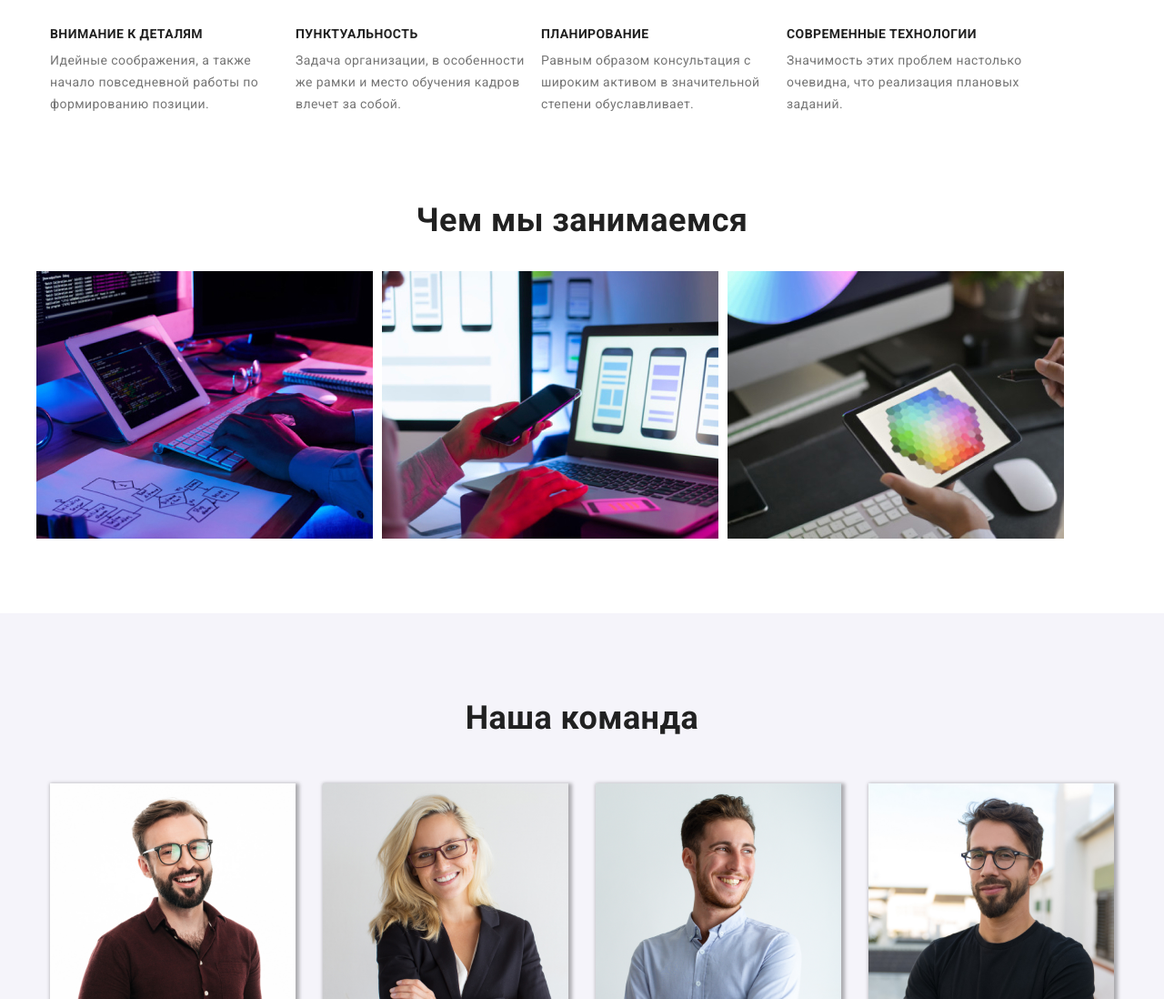
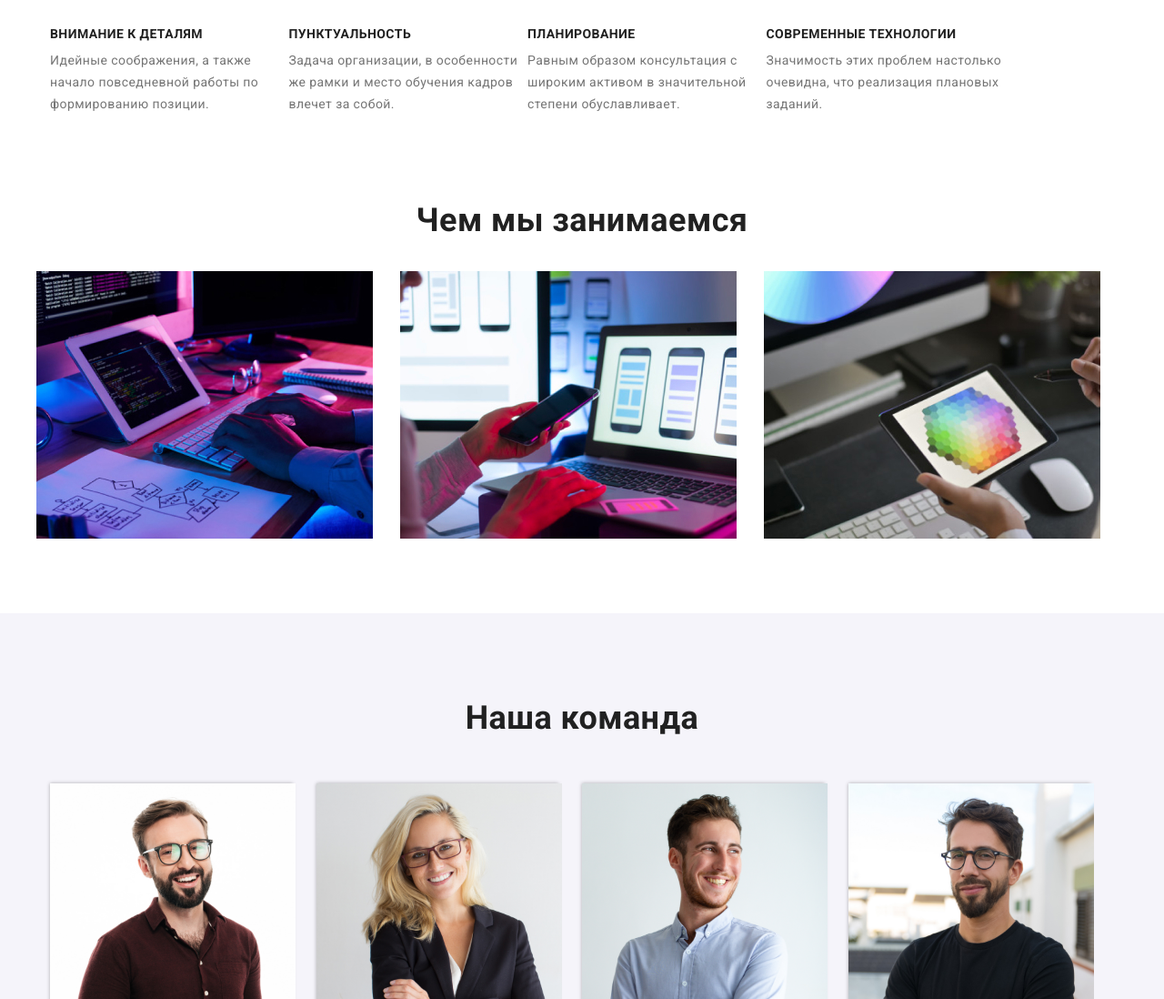
Before and after one commit to iramacarilla/goit-markup-hw-03, a plain HTML site: page index.html in a window 1280 px wide. Shown: the part 734-1832 px from the top of the page at 91% size. Drawn offline with nearby package versions, Linux system fonts and the light colour scheme.

Commit message:
Добавляет calc

```diff
--- a/css/styles.css
+++ b/css/styles.css
@@ -212,7 +212,7 @@ text-transform: uppercase;
     }
 .advantages-item{
     /*width: 270px*/
-    width: calc(( 100% - 90px )/4);
+    width: calc(( 100% - 120px )/4);
     margin-right: 30 px;
 }
 
@@ -230,9 +230,13 @@ display: flex;
 margin: -15px;
 }
 .work-item {
-    /*margin-right: 30px;*/
-    width: calc(( 100% - 60px )/3);
-    /*margin: 15px;*/
+    margin-right: 30px;
+    width: calc(( 100% - 90px )/3);
+
+}
+.work-item:nth-child(4n)
+{
+    margin-right: 0;
 }
 /*.work-item:
   team description*/
@@ -245,7 +249,7 @@ margin: -15px;
 
 .team-item{
     margin-right: 30px;
-   width: calc(( 100% - 90px )/4);
+   width: calc(( 100% - 120px )/4);
     text-align: center;
 
     background-color: var(--white-color);
```
Also changed, not shown: portfolio.html (+0 -3 lines).
